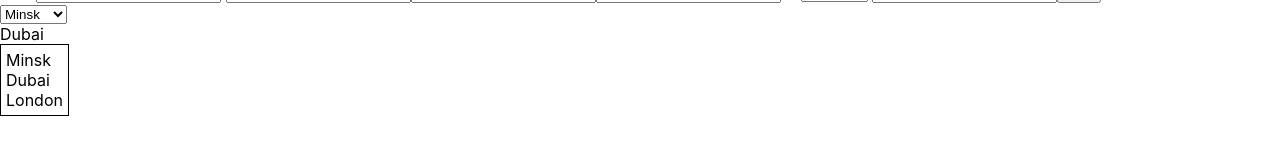
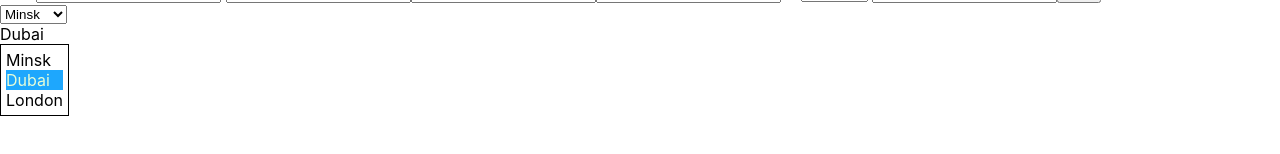
Before and after one commit to WhiteQuennAnn/Kabzda, a React (Create React App) app: page / in a window 1280 px wide. Both pictures are taken after a click on the element "Dubai". Shown: the part 564-718 px from the top of the page. Built offline with nearby package versions, Linux system fonts and the light colour scheme.

Commit message:
26122022

```diff
--- a/src/components/Select/Select.module.css
+++ b/src/components/Select/Select.module.css
@@ -10,8 +10,9 @@
     padding: 5px;
     position: absolute;
     border: 1px solid black;
+}
 
+.item.selected {
+    background-color: #1ea7fd;
+    color: #e7fdd8;
 }
-/*.select.active {*/
-/*    display: block;*/
-/*}*/
--- a/src/components/Select/Select.tsx
+++ b/src/components/Select/Select.tsx
@@ -32,16 +32,18 @@ export function Select(props: SelectPropsType) {
             </select>
             <div className={styles.select}>
 
-                <span className={styles.main} onClick={toggleItems}> {selectedItem && selectedItem.title}</span>
+                <span className={styles.main} onClick={toggleItems}>
+                    {selectedItem && selectedItem.title}</span>
                 {
                     active &&
 
                     <div className={styles.items}>
-                        {props.items.map(i => <div
-                            key={i.value}
-                            onClick={() => {
-                                onItemClick(i.value)
-                            }}>
+                        {props.items.map(i => <div className={styles.item + " " +
+                            (selectedItem === i ? styles.selected : " ")}
+                                                   key={i.value}
+                                                   onClick={() => {
+                                                       onItemClick(i.value)
+                                                   }}>
                             {i.title}
                         </div>)}
                     </div>
```
